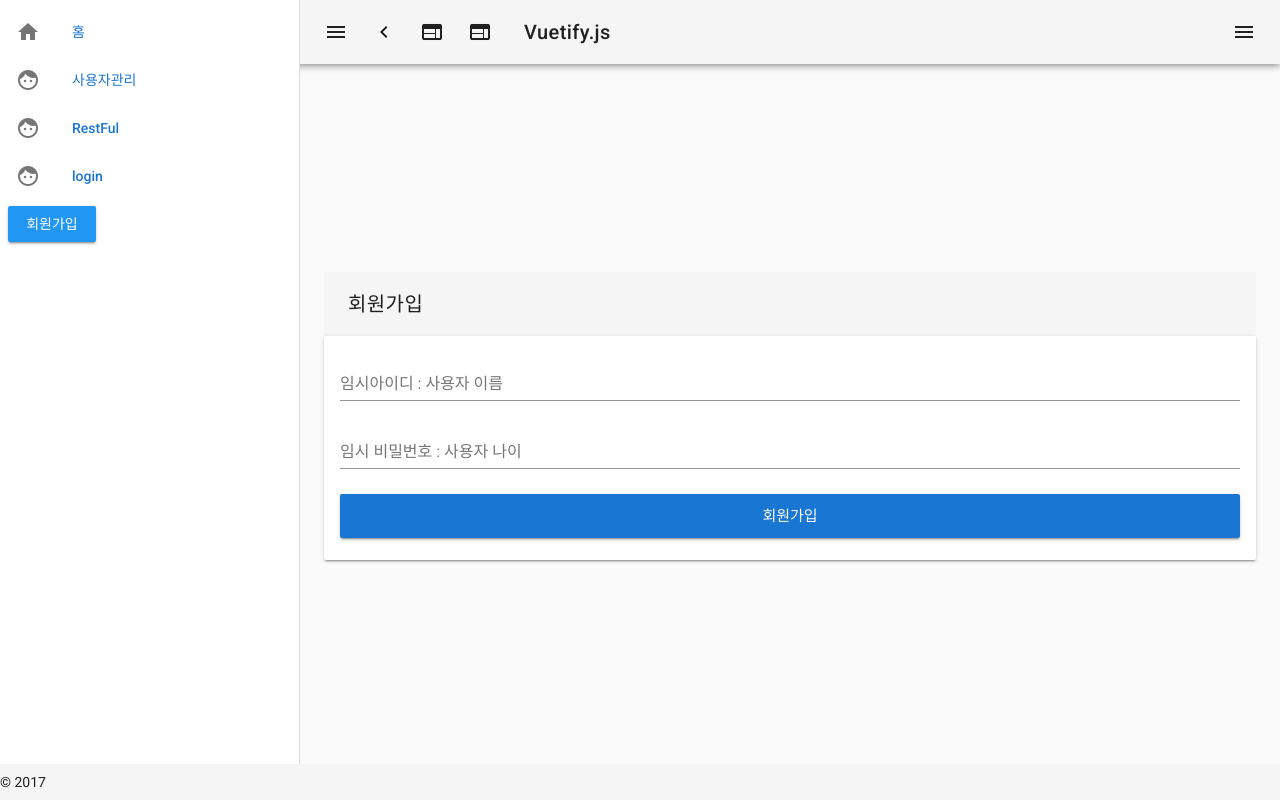
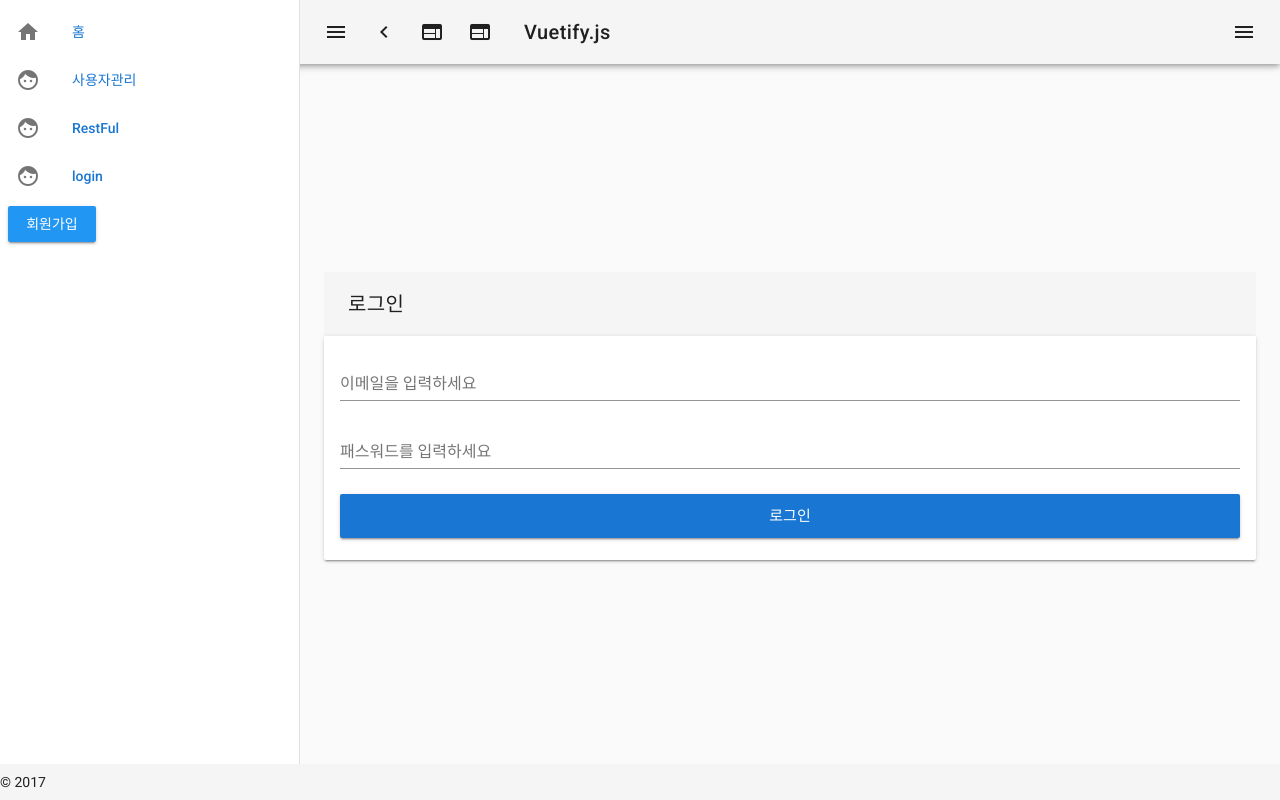
Before and after one commit to kdd0419/TeamProject, a Vue app in the folder fe/: page /signup in a window 1280 px wide. Built offline with nearby package versions, Linux system fonts and the light colour scheme.

Commit message:
Revert "회원가입"
This reverts commit 135f621a9ab3da0dd67b23bd06b513cfd782a9ed.

```diff
--- a/fe/src/views/signup.vue
+++ b/fe/src/views/signup.vue
@@ -3,19 +3,19 @@
     <v-layout row wrap align-center>
       <v-flex xs12>
         <v-toolbar flat>
-         <v-toolbar-title>회원가입</v-toolbar-title>
+         <v-toolbar-title>로그인</v-toolbar-title>
        </v-toolbar>
         <v-card>
           <div class="pa-3">
             <v-text-field
-                v-model="user_id"
-                label="임시아이디 : 사용자 이름"
+                v-model="email"
+                label="이메일을 입력하세요"
 
             >
             </v-text-field>
             <v-text-field
                 v-model="password"
-                label="임시 비밀번호 : 사용자 나이"
+                label="패스워드를 입력하세요"
                 type="password"
             >
             </v-text-field>
@@ -24,7 +24,7 @@
              block
              color="primary"
              @click="login()"
-            >회원가입</v-btn>
+            >로그인</v-btn>
           </div>
         </v-card>
       </v-flex>
@@ -39,8 +39,8 @@ export default {
       email: null,
       password: null,
       allUsers: [
-        { id:1, user_id: 'genie', password:'12345'},
-        { id:2, user_id: 'test',  password:'12345'}
+        { id:1, name: 'genie', email:'genie@geniesoft.io', password:'12345'},
+        { id:2, name: 'test', email:'test@geniesoft.io', password:'12345'}
       ]
     }
   },
@@ -49,12 +49,12 @@ export default {
       // 전체 유저에서 해당 이메일로 유저를 찾는다.
       let selectUser = null
       this.allUsers.forEach(user =>{
-        if(user.user_id === this.user_id) selectUser = user
+        if(user.email === this.email) selectUser = user
       })
-      if (selectUser === null) alert('아이디가 없습니다')
+      if (selectUser === null) alert('입력하신 이메일이 없습니다')
         else{
         if (selectUser.password !== this.password){
-          alert('아이디와 비밀번호가 일치하지 않습니다.')
+          alert('이메일과 비밀번호가 일치하지 않습니다.')
         }else {
           alert('회원가입을 축하합니다')
           location.href = 'Home.vue'
```
